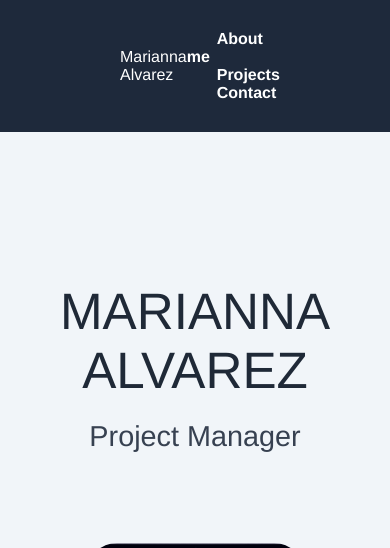
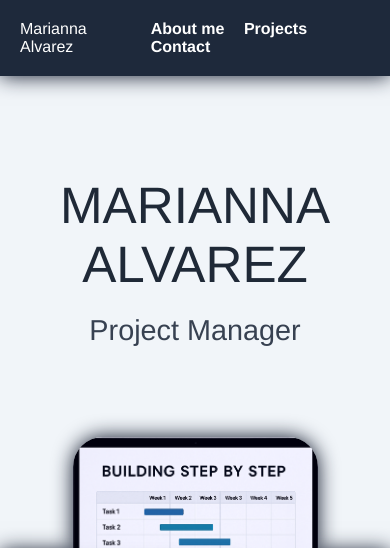
Before and after one commit to Maridev001/marianna, a Flask app: page / in a window 390 px wide; the page is wider, and only the part inside the window is pictured. Shown: the top 548 px of that part. Run offline with Flask 3, Linux system fonts and the light colour scheme.

Commit message:
cambio inexistente

```diff
--- a/static/style.css
+++ b/static/style.css
@@ -1,7 +1,7 @@
 /* --- GENERAL RESET & BASE --- */
 body {
   margin: auto;
-  max-width: 1200;
+  max-width: 2000px;
   font-family: 'Helvetica Neue', sans-serif;
   background-color: #f1f5f9;
   color: #1f2937;
@@ -24,6 +24,8 @@ h1, h2, h3, h4 {
   position: sticky;
   top: 0;
   z-index: 1000;
+    box-shadow: 0 0 20px #0f172a;
+
 }
 
 .navbar nav a {
@@ -68,7 +70,7 @@ h1, h2, h3, h4 {
   max-width: 70%;
   height: auto;
   border-radius: 30px 30px 0 0;
-  box-shadow: 0 0 20px 0f172a;
+  box-shadow: 0 0 20px #0f172a;
   margin-bottom: 0;
   display: block;
   margin: 0 auto;
@@ -88,6 +90,7 @@ h1, h2, h3, h4 {
   background-color: #1e293b;
   color: #f1f5f9;
   gap: 60px;
+  box-shadow: 0 0 20px #0f172a;
 
 }
 
@@ -189,6 +192,8 @@ h1, h2, h3, h4 {
     color: white;
     padding: 40px;
     text-align: center;
+      box-shadow: 0 0 20px #0f172a;
+
 }
 
 .footer-info,
@@ -243,3 +248,32 @@ h1, h2, h3, h4 {
 html {
   scroll-behavior: smooth;
 }
+
+
+/*RESIZE movil*/
+
+@media (max-width: 768px) {
+  .navbar {
+    padding: 20px;
+  }
+  .navbar nav a {
+    margin-left: 15px;
+  }
+  .hero {
+    padding-top: 100px;
+    padding-left: 20px;
+    padding-right: 20px;
+  }
+  .about {
+    flex-direction:column-reverse;
+    padding:0;
+  }
+
+
+  .projects {
+    padding: 10px 21px;
+  }
+  .project-grid {
+    flex-direction: column;
+  }
+}
--- a/templates/index.html
+++ b/templates/index.html
@@ -2,6 +2,8 @@
 <html lang="es">
 <head>
     <meta charset="UTF-8">
+
+
 <title>PM services</title>
     <link rel="stylesheet" href="{{ url_for('static', filename='style.css') }}">
 </head>
@@ -34,6 +36,7 @@
 
   <!-- ABOUT -->
   <section class="about" id="about">
+
     <div class="about-text">
       <h3>ABOUT ME</h3>
       <p>Hi, I'm Marianna — a Project Manager with experience leading digital product teams from concept to launch. I specialize in bridging communication between design, development, and stakeholders to deliver meaningful results.
@@ -44,6 +47,8 @@ I’ve worked with international startups across the U.S. and Europe, coordinati
     <div class="about-image">
   <img src="{{ url_for('static', filename='marianna.jpeg') }}" alt="Marianna Alvarez">
 </div>
+
+
 
     </div>
   </section>
```
